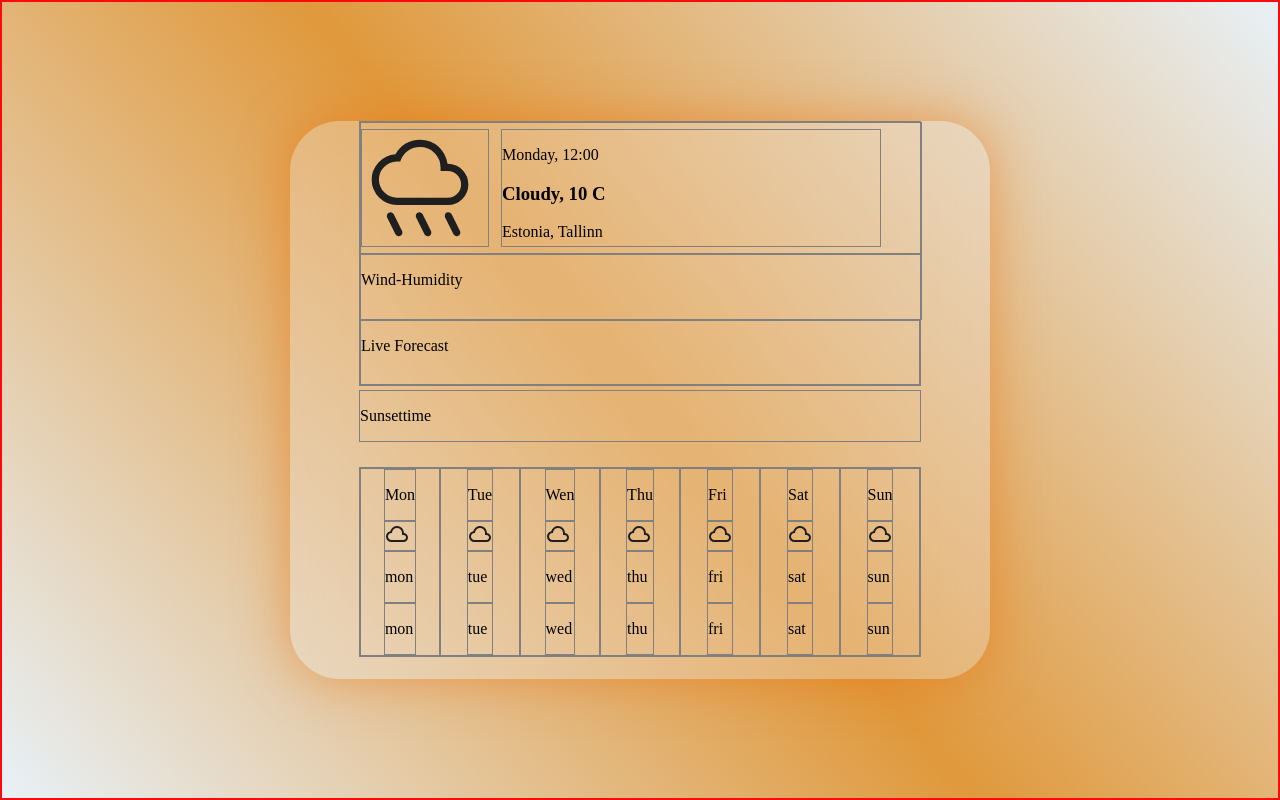
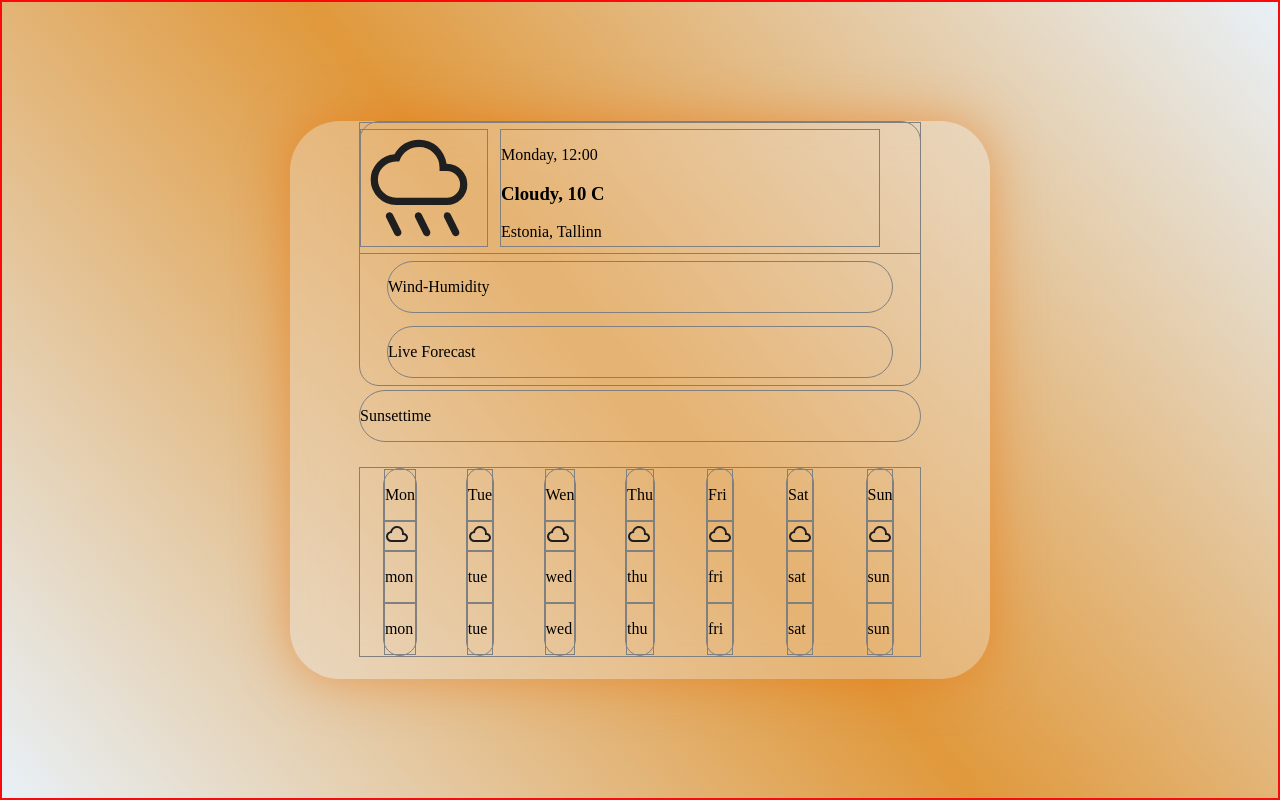
Before and after one commit to martinkilp/learnHTML-CSS, a plain HTML site: page weather_gridlayout.html in a window 1280 px wide. Drawn offline with Linux system fonts and the light colour scheme.

Commit message:
fix weather

```diff
--- a/weather_gridlayout.css
+++ b/weather_gridlayout.css
@@ -46,6 +46,9 @@ body {
 
     display: grid;
     grid-template-rows: 2fr 1fr 1fr;
+    place-items: center;
+    border-radius: 20px;
+
 }
 
 .todayweather {
@@ -73,18 +76,21 @@ body {
 
 .wind-humidity {
     border: 1px solid grey;
-    width: 100%;
+    width: 90%;
+    border-radius: 40px;
 
 }
 
 .liveforecast {
     border: 1px solid grey;
-
+    width: 90%;
+    border-radius: 40px;
 }
 
 .sunsetime {
     border: 1px solid grey;
     width: 80%;
+    border-radius: 40px;
 }
 
 
@@ -93,7 +99,7 @@ body {
     width: 80%;
     display: grid;
     grid-template-columns: repeat(7, minmax(0, 1fr));
-    justify-content: center;
+    place-items: center;
 
     margin: 0;
     gap: 0;
@@ -103,12 +109,11 @@ body {
     border: 1px solid grey;
     display: grid;
     justify-content: center;
-
     height: auto;
-
+    width: fit-content;
     margin: 0;
     padding: 0;
-
+    border-radius: 40px;
 }
 
 .weekdaycard_name {
```
